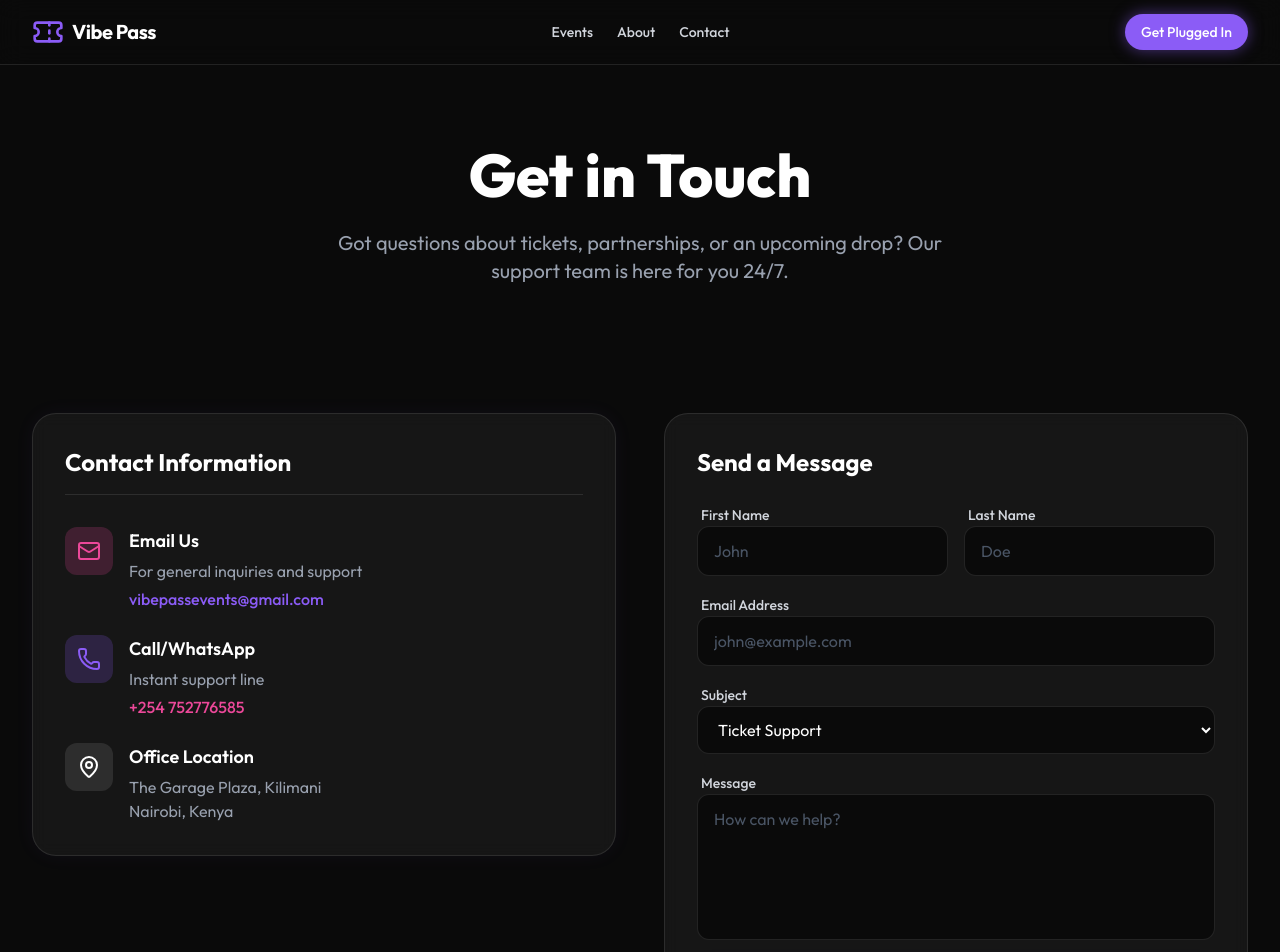
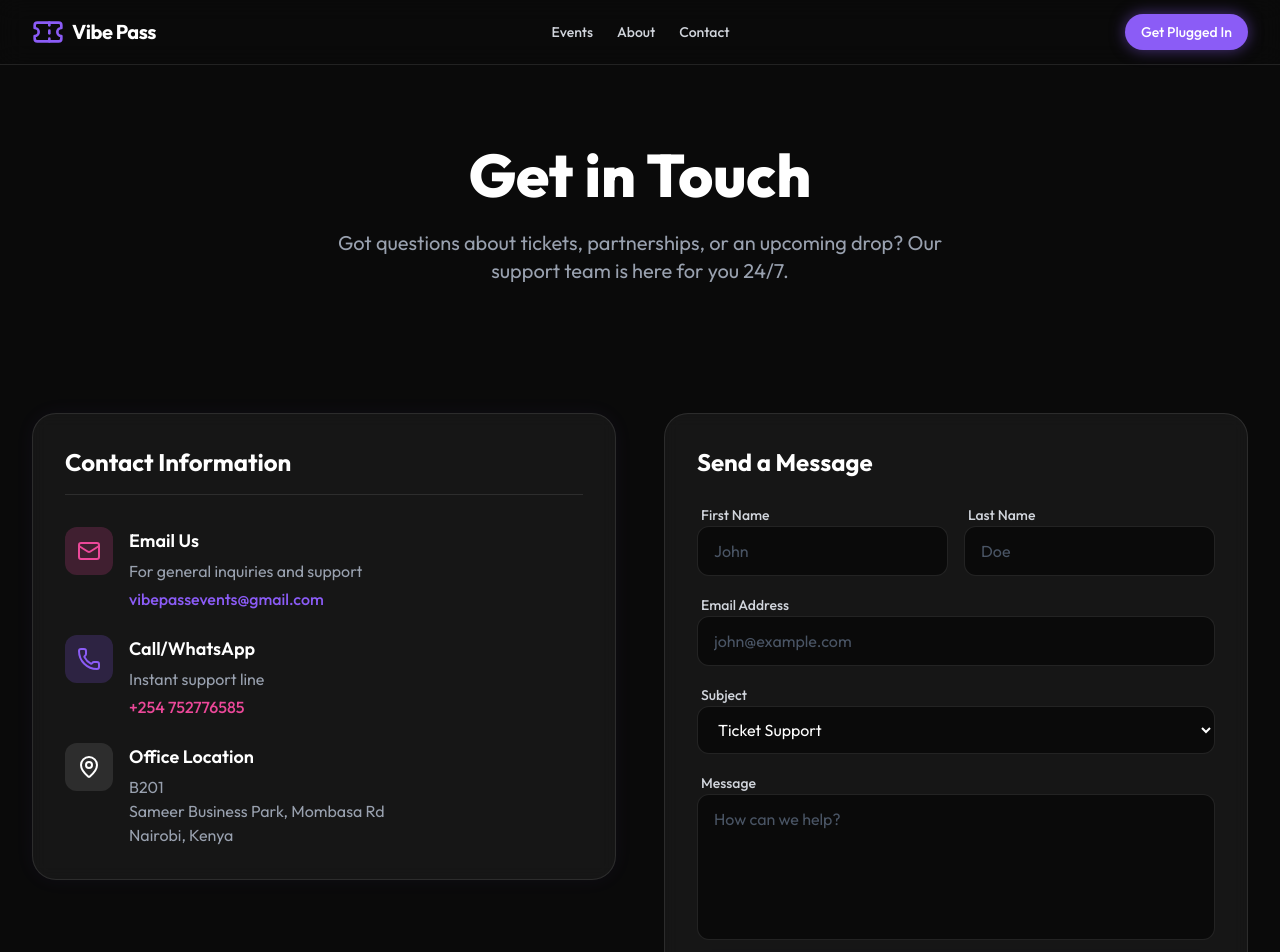
Before and after one commit to CALMnCLASSY/vibepass, a Next.js app: page /contact in a window 1280 px wide. Shown: the top 952 px of the page. Built offline with nearby package versions, Linux system fonts and the light colour scheme.

Commit message:
location

```diff
--- a/src/app/contact/page.tsx
+++ b/src/app/contact/page.tsx
@@ -96,7 +96,7 @@ export default function Contact() {
                 </div>
                 <div>
                   <h3 className="text-lg font-semibold text-white mb-1">Office Location</h3>
-                  <p className="text-gray-400">The Garage Plaza, Kilimani<br />Nairobi, Kenya</p>
+                  <p className="text-gray-400">B201 <br />Sameer Business Park, Mombasa Rd<br />Nairobi, Kenya</p>
                 </div>
               </div>
             </div>
```
Also changed, not shown: vurugu_events.csv (added).
